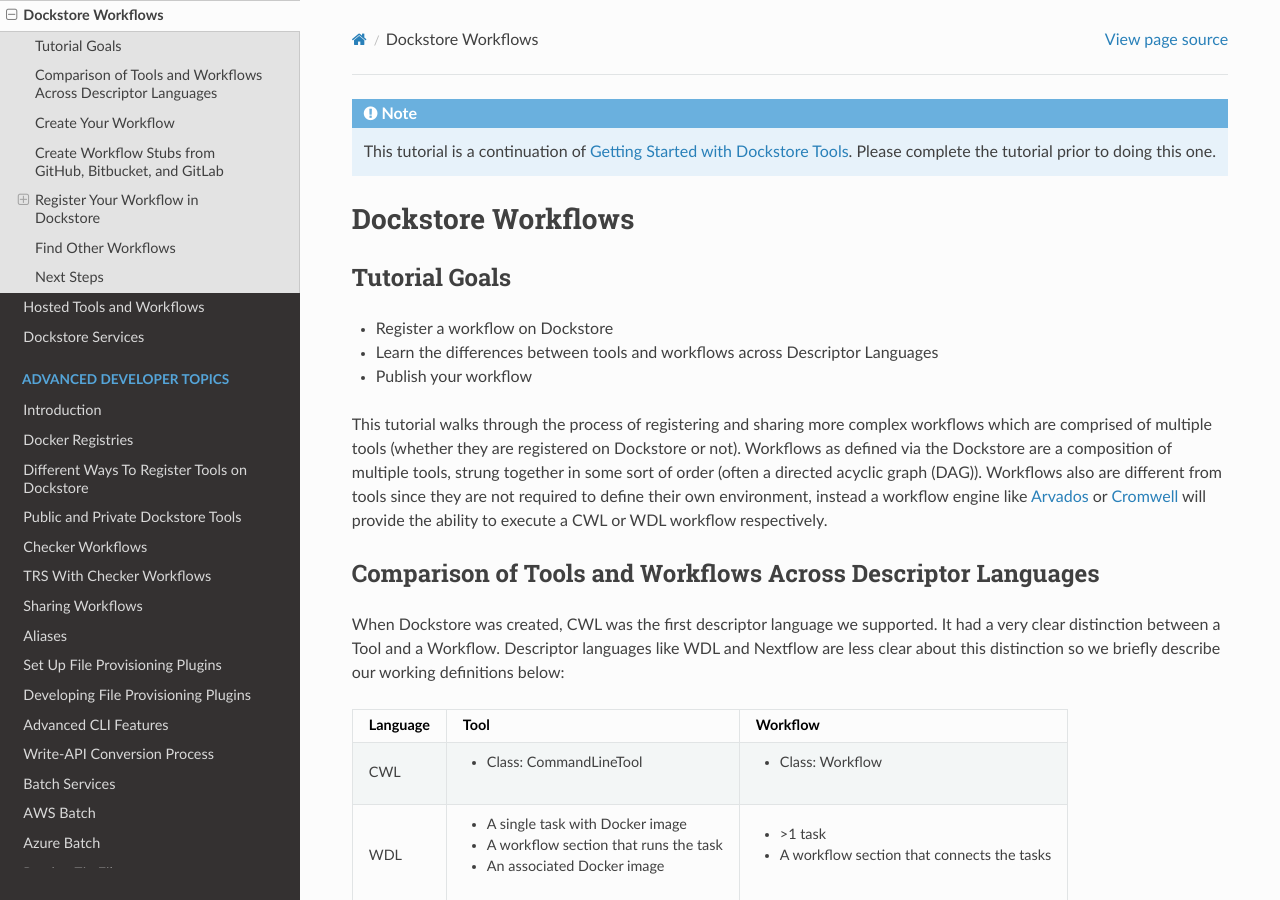
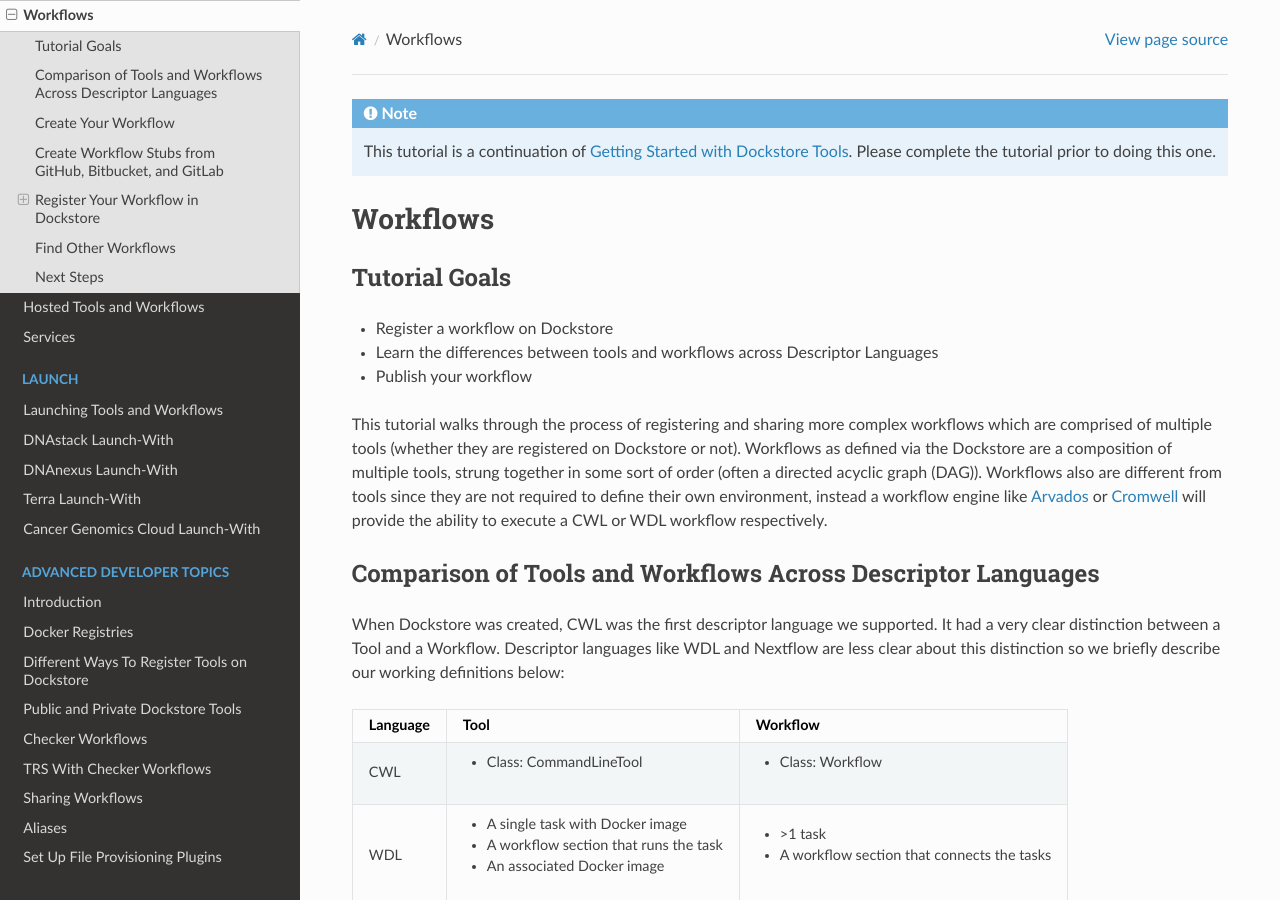
Before and after one commit to dockstore/dockstore-documentation, a Sphinx documentation site: the page built from docs/getting-started/dockstore-workflows.rst, in a window 1280 px wide and 900 px high. Built offline with Sphinx 7.4.7 and the Read the Docs theme 2.0.0, drawn with Linux system fonts in a browser that asks for light colours; pages that are not in the unit, such as notebooks, are missing from menus; some of the changed lines change nothing that is shown.

Commit message:
small renaming, added missing dir

```diff
--- a/docs/getting-started/dockstore-tools.rst
+++ b/docs/getting-started/dockstore-tools.rst
@@ -2,8 +2,8 @@
   This tutorial is a continuation of :doc:`Creating a Dockstore Account </getting-started/register-on-dockstore>`. Please complete
   the tutorial prior to doing this one.
 
-Dockstore Tools
-===============
+Tools
+=====
 
 Tutorial Goals
 --------------
--- a/docs/getting-started/dockstore-workflows.rst
+++ b/docs/getting-started/dockstore-workflows.rst
@@ -2,8 +2,8 @@
     This tutorial is a continuation of :doc:`Getting Started with Dockstore Tools </getting-started/dockstore-tools>`.
     Please complete the tutorial prior to doing this one.
 
-Dockstore Workflows
-===================
+Workflows
+=========
 
 Tutorial Goals
 --------------
--- a/docs/getting-started/getting-started-with-services.rst
+++ b/docs/getting-started/getting-started-with-services.rst
@@ -1,5 +1,5 @@
-Dockstore Services
-=======================================
+Services
+========
 
 .. note:: Dockstore Services is currently in beta mode. Also note that the screenshots below were taken on our staging site.
 
--- /dev/null
+++ b/docs/launch-with/cgc-launch-with.rst
@@ -0,0 +1,54 @@
+Cancer Genomics Cloud Launch-With
+=================================
+
+Dockstore integrates with the `Cancer Genomics Cloud <https://cgc.sbgenomics.com>`__ (CGC)
+platform, allowing you to launch CWL-based workflows from Dockstore in the CGC. Here is
+some information on what that looks like from a user point of view in a mini tutorial.
+
+Exporting into CGC
+------------------
+
+When browsing CWL workflows from within Dockstore, you will see a
+"Launch with CGC" button on the right. The currently selected version
+of the workflow will be exported.
+
+.. figure:: /assets/images/docs/cgc/cgc_from_dockstore.png
+   :alt: CWL workflow
+
+   CWL workflow
+
+If not logged into the CGC, you will be prompted to login. Otherwise, or
+after login, you will be presented with the following screen.
+
+.. figure:: /assets/images/docs/cgc/cgc_from_dockstore_import.png
+   :alt: CWL workflow import
+
+   CWL workflow import
+
+You will need to pick a project to export it into. The project
+must already exist.
+
+Then hit the "Import" button and continue from within the CGC
+interface to configure and run your workflow.
+
+
+Limitations
+-----------
+
+1. While we support launching of CWL workflows, tools as listed in
+   Dockstore are currently not supported.
+2. The CGC does not currently support http(s) based imports in CWL. Dockstore
+   disables the Launch with CGC button if the selected version has any http(s) imports.
+3. Only the CWL language is supported.
+
+See Also
+--------
+
+-  `AWS Batch <../advanced-topics/aws-batch/>`__
+-  `Azure Batch <../advanced-topics/azure-batch/>`__
+-  `DNAnexus Launch With <../launch-with/dnanexus-launch-with/>`__
+-  `DNAstack Launch With <../launch-with/dnastack-launch-with/>`__
+-  `Terra Launch With <../launch-with/terra-launch-with/>`__
+
+.. discourse::
+    :topic_identifier: 2006
--- /dev/null
+++ b/docs/launch-with/dnanexus-launch-with.rst
@@ -0,0 +1,51 @@
+DNAnexus Launch-With
+====================
+
+Dockstore integrates with the DNAnexus platform, allowing you to launch
+WDL-based workflows from Dockstore in DNAnexus. Here is some information
+on what that looks like from a user point of view in a mini tutorial.
+
+Exporting into DNAnexus
+-----------------------
+
+When browsing WDL workflows from within Dockstore, you will see a
+"Launch with DNAnexus" button on the right. The currently selected
+version of the workflow will be exported.
+
+.. figure:: /assets/images/docs/dnanexus/dnanexus_from_dockstore1.png
+   :alt: WDL workflow
+
+   WDL workflow
+
+If not logged into DNAnexus, you will be prompted to login. Otherwise,
+or after login, you will be presented with the following screen.
+
+.. figure:: /assets/images/docs/dnanexus/dnanexus_from_dockstore2.png
+   :alt: WDL workflow import
+
+   WDL workflow import
+
+You will need to pick a folder to export it into. You can either select
+a folder from an existing project, or you can create a new project.
+
+Then hit the "Submit" button and continue from within the DNAnexus
+interface to configure and run your workflow.
+
+Limitations
+-----------
+
+1. While we support launching of WDL workflows, tools as listed in
+   Dockstore are currently not supported.
+2. Only the WDL language is supported.
+
+See Also
+--------
+
+-  `AWS Batch </advanced-topics/aws-batch/>`__
+-  `Azure Batch </advanced-topics/azure-batch/>`__
+-  `CGC Launch With<cgc-launch-with/>`__
+-  `DNAstack Launch With <dnastack-launch-with/>`__
+-  `Terra Launch With <terra-launch-with/>`__
+
+.. discourse::
+    :topic_identifier: 1535
--- /dev/null
+++ b/docs/launch-with/dnastack-launch-with.rst
@@ -0,0 +1,110 @@
+DNAstack Launch-With
+====================
+
+Dockstore integrates with the DNAstack Workflows platform, allowing you
+to launch WDL-based workflows from Dockstore in DNAstack. This works
+both from within the Dockstore interface and from within the DNAstack
+interface. Read more about the background for this feature at their
+`blog <https://blog.dnastack.com/introducing-workflows-the-new-standard-in-cloud-bioinformatics-787a59b1d5c6>`__
+but here we also offer some information on what that looks like from a
+user point of view in a mini tutorial.
+
+While browsing DNAstack
+-----------------------
+
+While working within a project within the DNAstack interface, you can
+see an icon to manage the workflows associated with your project.
+
+.. figure:: /assets/images/docs/dnastack/dnastack_projects_0.png
+   :alt: dnastack project0
+
+   dnastack project0
+
+After clicking on that, you can see a list of the workflows associated
+with your project. Click on the button on the upper right to create a
+new workflow.
+
+.. figure:: /assets/images/docs/dnastack/dnastack_projects_1.png
+   :alt: dnastack project1
+
+   dnastack project1
+
+When creating a workflow, you can work from scratch or import a workflow
+from Dockstore.
+
+|dnastack project2| |dnastack project3|
+
+After selecting the workflow and selecting a version, you will see the
+contents of the workflow. You will need to make sure that runtime steps
+specify cpu, memory, and possibly disk requirements (highlighted in an
+example below) in order to successfully import into DNAstack. Note that
+you may also get an error if the workflow has already been imported into
+DNAstack.
+
+.. figure:: /assets/images/docs/dnastack/dnastack_projects_4.png
+   :alt: dnastack project4
+
+   dnastack project4
+
+If the import was successful after hitting the "Import" button you will
+see the regular DNAstack interface which will let you specify inputs and
+other parameters in order to run the workflow just like any other
+workflow in DNAstack.
+
+.. figure:: /assets/images/docs/dnastack/dnastack_projects_5.png
+   :alt: dnastack project5
+
+   dnastack project5
+
+While browsing Dockstore
+------------------------
+
+When browsing WDL workflows from within Dockstore, you will see a
+"Launch-With" icon on the right.
+
+.. figure:: /assets/images/docs/dnastack/dnastack_from_dockstore1.png
+   :alt: WDL workflow
+
+   WDL workflow
+
+If not logged into DNAstack, you will be prompted to login. Otherwise or
+after login, you will be presented with the following screen.
+
+.. figure:: /assets/images/docs/dnastack/dnastack_from_dockstore2.png
+   :alt: WDL workflow import
+
+   WDL workflow import
+
+You will need to pick a version of your workflow to import and a project
+to import it into. Then hit the button to "Import" and continue from
+within the DNAstack interface to run your workflow. Note that as with
+the above approach, you will want to double-check that the workflow
+specifies a runtime environment (docker, cpu, memory, and disks) if you
+have trouble importing the workflow and that the workflow has not been
+imported before.
+
+Limitations
+-----------
+
+1. While we support launching of WDL workflows, tools as listed in
+   Dockstore are currently not supported.
+2. DNAstack does not currently support HTTP(S) or file-path based
+   imports. Importing a workflow with those imports will result in an
+   error. See `cromwell imports
+   docs <https://cromwell.readthedocs.io/en/develop/Imports/>`__ for
+   more info about imports.
+
+See Also
+--------
+
+-  `AWS Batch </advanced-topics/aws-batch/>`__
+-  `Azure Batch </advanced-topics/azure-batch/>`__
+-  `CGC Launch With<cgc-launch-with/>`__
+-  `DNAnexus Launch With <dnanexus-launch-with/>`__
+-  `Terra Launch With <terra-launch-with/>`__
+
+.. discourse::
+    :topic_identifier: 1309
+
+.. |dnastack project2| image:: /assets/images/docs/dnastack/dnastack_projects_2.png
+.. |dnastack project3| image:: /assets/images/docs/dnastack/dnastack_projects_3.png
--- /dev/null
+++ b/docs/launch-with/launch.rst
@@ -0,0 +1,148 @@
+Launching Tools and Workflows
+=============================
+
+Tutorial Goals
+--------------
+
+-  Launch a tool and a workflow using the Dockstore CLI
+
+Dockstore CLI
+-------------
+
+The dockstore command-line includes basic tool and workflow launching
+capability built on top of
+`cwltool <https://github.com/common-workflow-language/cwltool>`__. The
+Dockstore command-line also includes support for file provisioning via
+`plugins <https://github.com/dockstore/dockstore/tree/develop/dockstore-file-plugin-parent>`__
+which allow for the reading of input files and the upload of output
+files from remote file systems. Support for HTTP and HTTPS is built-in.
+Support for AWS S3 and `ICGC Score
+client <https://github.com/dockstore/icgc-storage-client-plugin>`__ is
+provided via plugins installed by default.
+
+Launch Tools
+~~~~~~~~~~~~
+
+If you have followed the tutorial, you will have a tool registered on
+Dockstore. You may want to test it out for your own work. For now you
+can use the Dockstore command-line interface (CLI) to run several useful
+commands:
+
+1. create an empty "stub" JSON config file for entries in the Dockstore
+   ``dockstore tool convert``
+2. launch a tool locally ``dockstore tool launch``
+3. automatically copy inputs from remote URLs if HTTP, FTP, S3 or other
+   remote URLs are specified
+4. call the ``cwltool`` command line to execute your tool using the CWL
+   from the Dockstore and the JSON for inputs/outputs
+5. if outputs are specified as remote URLs, copy the results to these
+   locations
+6. download tool descriptor files ``dockstore tool cwl`` and
+   ``dockstore tool wdl``
+
+Note that launching a CWL tool locally requires the cwltool to be
+installed. Check `onboarding <https://dockstore.org/onboarding>`__ if
+you have not already to ensure that your dependencies are correct.
+
+An example of launching a tool, in this case a bamstats sample tool
+follows:
+
+::
+
+    # make a runtime JSON template and fill in desired inputs, outputs, and other parameters
+    $ dockstore tool convert entry2json --entry quay.io/collaboratory/dockstore-tool-bamstats:1.25-6_1.0 > Dockstore.json
+    $ vim Dockstore.json
+    # note that the empty JSON config file has been filled with an input file retrieved via http
+    $ cat Dockstore.json
+    {
+      "mem_gb": 4,
+      "bam_input": {
+        "path": "https://github.com/CancerCollaboratory/dockstore-tool-bamstats/raw/develop/rna.SRR948778.bam",
+        "format": "http://edamontology.org/format_2572",
+        "class": "File"
+      },
+      "bamstats_report": {
+        "path": "/tmp/bamstats_report.zip",
+        "class": "File"
+      }
+    }
+    # run it locally with the Dockstore CLI
+    $ dockstore tool launch --entry quay.io/collaboratory/dockstore-tool-bamstats:1.25-6_1.0 --json Dockstore.json
+
+This information is also provided in the "Launch With" section of every
+tool.
+
+Launch Workflows
+~~~~~~~~~~~~~~~~
+
+Launching CWL and WDL Workflows
+^^^^^^^^^^^^^^^^^^^^^^^^^^^^^^^
+
+A parallel set of commands is available for workflows. ``convert``,
+``wdl``, ``cwl``, and ``launch`` are all available under the
+``dockstore workflow`` mode.
+
+While launching tools and workflows locally is useful for testing, this
+approach is not useful for processing a large amount of data in a
+production environment. The next step is to take our Docker images,
+described by CWL/WDL and run them in an environment that supports those
+descriptors. For now, we can suggest taking a look at the environments
+that currently support and are validated with CWL at
+https://ci.commonwl.org and for WDL,
+`Cromwell <https://github.com/broadinstitute/cromwell>`__.
+
+For developers, you may also wish to look at our brief summary at `batch
+services <../advanced-topics/batch-services.html>`__ and commercial solutions such as `DataBiosphere
+dsub <https://github.com/DataBiosphere/dsub>`__ and
+`AWS Batch <https://aws.amazon.com/batch/>`__.
+
+Launching Nextflow Workflows
+^^^^^^^^^^^^^^^^^^^^^^^^^^^^
+
+Currently the Dockstore CLI does not support integration with the
+Nextflow CLI. However, the Nextflow CLI offers many of the same benefits
+as the Dockstore CLI.
+
+All non-hosted workflows in Dockstore are associated with a Git
+repository from GitHub, BitBucket, or GitLab. With the Nextflow CLI we
+can launch a Dockstore workflow by using this Git repository information
+through `pipeline
+sharing <https://www.nextflow.io/docs/latest/sharing.html#pipeline-sharing>`__.
+
+Say we have the workflow ``organization/my-workflow``. To launch, we
+would run the following commands based on the code repository that the
+workflow is stored on. See the link above for more advanced usage.
+
+::
+
+    # Run workflow from GitHub (--hub github is optional)
+    nextflow run organization/my-workflow --hub github
+
+    # Run workflow from BitBucket
+    nextflow run organization/my-workflow --hub bitbucket
+
+    # Run workflow from GitLab
+    nextflow run organization/my-workflow --hub gitlab
+
+Next Steps
+----------
+
+We also recommend looking at the best practices guide before creating
+your first real tool/workflow. There are three descriptor languages
+available on Dockstore. Follow the links for the language that you are
+interested in.
+
+- :doc:`Best practices for CWL <../advanced-topics/best-practices/best-practices>`
+- :doc:`Best practices for WDL <../advanced-topics/best-practices/wdl-best-practices/>`
+- :doc:`Best practices for Nextflow <../advanced-topics/best-practices/nfl-best-practices/>`
+
+See Also
+--------
+
+-  :doc:`AWS Batch <../advanced-topics/aws-batch/>`
+-  :doc:`Azure Batch <../advanced-topics/azure-batch/>`
+-  :doc:`DNAstack Launch With <../launch-with/dnastack-launch-with/>`
+-  :doc:`Terra Launch With <../launch-with/terra-launch-with/>`
+
+.. discourse::
+    :topic_identifier: 1275
--- /dev/null
+++ b/docs/launch-with/terra-launch-with.rst
@@ -0,0 +1,60 @@
+Terra Launch-With
+=================
+
+Dockstore integrates with the Terra platform, allowing you to launch
+WDL-based workflows from Dockstore in Terra. Here is some information on
+what that looks like from a user point of view in a mini tutorial.
+
+Exporting into Terra
+--------------------
+
+When browsing WDL workflows from within Dockstore, you will see a
+"Launch with Terra" button on the right. The currently selected version
+of the workflow will be exported.
+
+.. figure:: /assets/images/docs/terra/terra_from_dockstore1.png
+   :alt: WDL workflow
+
+   WDL workflow
+
+If not logged into Terra, you will be prompted to login. Otherwise, or
+after login, you will be presented with the following screen.
+
+.. figure:: /assets/images/docs/terra/terra_from_dockstore2.png
+   :alt: WDL workflow import
+
+   WDL workflow import
+
+You will need to pick a workspace to export it into. You can either
+select an existing workspace or create a new one.
+
+Then hit the "Import" button and continue from within the Terra
+interface to configure and run your workflow.
+
+Note that you may want to double-check that the workflow specifies a
+runtime environment (docker, cpu, memory, and disks) to avoid using
+limiting defaults on Terra. See more
+`here <https://cromwell.readthedocs.io/en/stable/wf_options/Overview>`__.
+
+Limitations
+-----------
+
+1. While we support launching of WDL workflows, tools as listed in
+   Dockstore are currently not supported.
+2. Terra does not currently support file-path based imports. Importing a
+   workflow with file-based imports will result in error. See the
+   `converting file-based imports
+   doc <../end-user-topics/language-support.html#converting-file-path-based-imports-to-public-http-s-based-imports-for-wdl>`__
+   for more info.
+3. Only the WDL language is supported.
+
+See Also
+--------
+
+-  `AWS Batch <../advanced-topics/aws-batch/>`__
+-  `Azure Batch <../advanced-topics/azure-batch/>`__
+-  `DNAnexus Launch With <../launch-with/dnanexus-launch-with/>`__
+-  `DNAstack Launch With <../launch-with/dnastack-launch-with/>`__
+
+.. discourse::
+    :topic_identifier: 1841
```
